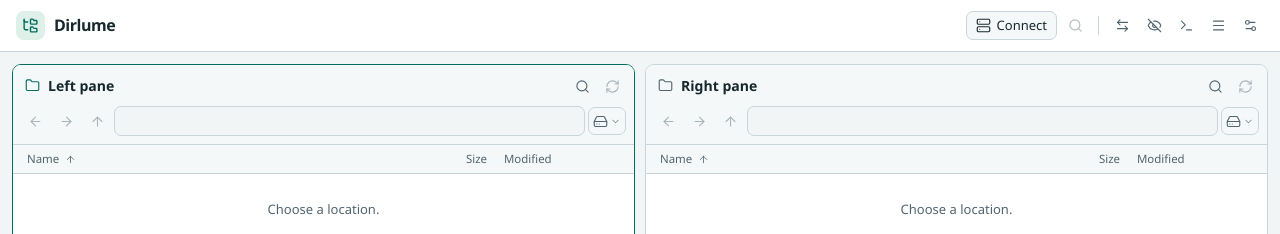
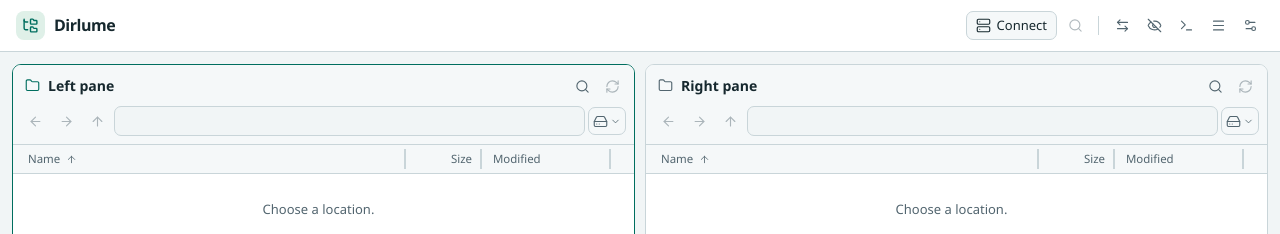
Before and after one commit to agrynco/dirlume, a React (Vite) app: page / in a window 1280 px wide. Shown: the top 234 px of the page. Built offline with nearby package versions, Linux system fonts and the light colour scheme.

Commit message:
Resize and restore file pane columns

```diff
--- /dev/null
+++ b/src/FileColumns.tsx
@@ -0,0 +1,112 @@
+import { useRef, type CSSProperties, type Ref } from "react";
+import { ArrowDown, ArrowUp } from "lucide-react";
+import { Button } from "./Button";
+import type { PaneState, Side, SortColumn } from "./panes";
+
+const columns = [
+  { key: "name", label: "Name", min: 64 },
+  { key: "size", label: "Size", min: 48 },
+  { key: "modified", label: "Modified", min: 74 },
+] as const;
+const maxWidth = 2400;
+const storageKey = (side: Side) => `dirlume.file-column-widths.${side}`;
+export type ColumnWidths = Partial<Record<SortColumn, number>>;
+
+function clampWidth(width: number, min: number) {
+  return Math.max(min, Math.min(maxWidth, Math.round(width)));
+}
+
+export function readColumnWidths(side: Side): ColumnWidths {
+  try {
+    const saved = JSON.parse(localStorage.getItem(storageKey(side)) ?? "null") as ColumnWidths | null;
+    const widths: ColumnWidths = {};
+    for (const { key, min } of columns) {
+      const width = saved?.[key];
+      if (typeof width === "number" && Number.isFinite(width)) widths[key] = clampWidth(width, min);
+    }
+    return widths;
+  } catch { return {}; }
+}
+
+export function saveColumnWidths(side: Side, widths: ColumnWidths) {
+  try { localStorage.setItem(storageKey(side), JSON.stringify(widths)); } catch { /* The current layout still applies. */ }
+}
+
+export function columnWidthsStyle(widths: ColumnWidths): CSSProperties {
+  const style: Record<string, string> = {};
+  for (const { key } of columns) {
+    if (widths[key] !== undefined) style[`--file-${key}-width`] = `${widths[key]}px`;
+  }
+  return style as CSSProperties;
+}
+
+type Drag = { pointer: number; x: number; width: number; base: ColumnWidths; latest: ColumnWidths | null };
+
+export function FileColumns({ container, widths, sort, onSort, onResize }: {
+  container: Ref<HTMLDivElement>;
+  widths: ColumnWidths;
+  sort: PaneState["sort"];
+  onSort: (column: SortColumn) => void;
+  onResize: (widths: ColumnWidths, persist: boolean) => void;
+}) {
+  const nameColumn = useRef<HTMLDivElement>(null);
+  const drag = useRef<Drag | null>(null);
+
+  function captureWidths(): ColumnWidths {
+    if (widths.name !== undefined || !nameColumn.current) return widths;
+    // Keep Name in place when a neighboring column changes width.
+    return { ...widths, name: clampWidth(nameColumn.current.getBoundingClientRect().width, columns[0].min) };
+  }
+
+  function reset(key: SortColumn) {
+    const next = { ...widths };
+    delete next[key];
+    onResize(next, true);
+  }
+
+  return <div className="file-columns" ref={container}>
+    <div className="file-column-grid">
+      {columns.map(({ key, label, min }) => (
+        <div key={key} ref={key === "name" ? nameColumn : undefined} className={`file-column col-${key}`}>
+          <Button type="button" onClick={() => onSort(key)} title={`Sort by ${label.toLowerCase()}`}>
+            <span>{label}</span>{sort.column === key && (sort.asc ? <ArrowUp /> : <ArrowDown />)}
+          </Button>
+          <div className="file-column-resize" role="separator" aria-orientation="vertical" tabIndex={0}
+            aria-label={`Resize ${label} column`} aria-valuemin={min} aria-valuemax={maxWidth} aria-valuenow={widths[key]}
+            aria-valuetext={widths[key] === undefined ? "Automatic width" : `${widths[key]} pixels`}
+            title={`Resize ${label} column (drag or use the arrow keys, double-click to reset)`}
+            onPointerDown={(event) => {
+              if (event.button !== 0 || drag.current || !event.currentTarget.parentElement) return;
+              event.preventDefault();
+              event.currentTarget.focus({ preventScroll: true });
+              event.currentTarget.setPointerCapture(event.pointerId);
+              drag.current = { pointer: event.pointerId, x: event.clientX,
+                width: event.currentTarget.parentElement.getBoundingClientRect().width, base: captureWidths(), latest: null };
+            }}
+            onPointerMove={(event) => {
+              const start = drag.current;
+              if (!start || start.pointer !== event.pointerId || !event.currentTarget.hasPointerCapture(event.pointerId)) return;
+              const width = clampWidth(start.width + event.clientX - start.x, min);
+              if (width === (start.latest?.[key] ?? Math.round(start.width))) return;
+              start.latest = { ...start.base, [key]: width };
+              onResize(start.latest, false);
+            }}
+            onLostPointerCapture={(event) => {
+              const start = drag.current;
+              if (!start || start.pointer !== event.pointerId) return;
+              drag.current = null;
+              if (start.latest) onResize(start.latest, true);
+            }}
+            onDoubleClick={() => reset(key)}
+            onKeyDown={(event) => {
+              if (event.altKey || event.ctrlKey || event.metaKey || event.shiftKey ||
+                  (event.key !== "ArrowLeft" && event.key !== "ArrowRight")) return;
+              event.preventDefault();
+              const width = event.currentTarget.parentElement!.getBoundingClientRect().width;
+              onResize({ ...captureWidths(), [key]: clampWidth(width + (event.key === "ArrowLeft" ? -8 : 8), min) }, true);
+            }} />
+        </div>
+      ))}
+    </div>
+  </div>;
+}
--- a/src/Pane.tsx
+++ b/src/Pane.tsx
@@ -2,7 +2,7 @@ import { Button } from "./Button";
 import { AddressField } from "./AddressField";
 import { useEffect, useLayoutEffect, useMemo, useRef, useState } from "react";
 import {
-  ArrowDown, ArrowLeft, ArrowRight, ArrowUp, ArrowUpRight, ChevronDown, File, Folder,
+  ArrowLeft, ArrowRight, ArrowUp, ArrowUpRight, ChevronDown, File, Folder,
   Activity, HardDrive, Link2, LoaderCircle, RefreshCw, Search, Server, X,
 } from "lucide-react";
 import { api, folderLabel, placePath, windowsClient, type Entry, type QuickLocation } from "./api";
@@ -13,6 +13,7 @@ import { fileIconKey, useWindowsIcons } from "./useWindowsIcons";
 import { eventShortcut, showShortcut } from "./preferences";
 import { useFontZoom } from "./useFontZoom";
 import { viewFontStyle, type ZoomViewFont } from "./viewFonts";
+import { columnWidthsStyle, FileColumns, readColumnWidths, saveColumnWidths } from "./FileColumns";
 
 interface PaneProps {
   side: Side;
@@ -48,8 +49,6 @@ interface PaneProps {
   onContext: (entry?: Entry) => void;
 }
 
-const columns = [{ key: "name", label: "Name" }, { key: "size", label: "Size" }, { key: "modified", label: "Modified" }] as const;
-
 export function Pane({ side, active, showHidden, pane, entries, locations, activate, onRow, onQuickMatch, onOpen, onPath,
   onHistory, onParent, onRefresh, onFilter, onSort, onRemote, onFtp, ftpShortcut, zoomShortcut, fontSize, onZoom, onCloseResults, onRevealResult,
   onStartDrag, onEndDrag, canDrop, onDrop, processView, onProcesses, onContext }: PaneProps) {
@@ -64,6 +63,8 @@ export function Pane({ side, active, showHidden, pane, entries, locations, activ
   const locationsBox = useRef<HTMLDivElement>(null);
   const locationsButton = useRef<HTMLButtonElement>(null);
   const list = useRef<HTMLDivElement>(null);
+  const columnHeader = useRef<HTMLDivElement>(null);
+  const [columnWidths, setColumnWidths] = useState(() => readColumnWidths(side));
   const rowProbe = useRef<HTMLDivElement>(null);
   const filterField = useRef<HTMLInputElement>(null);
   const selected = entries.length ? Math.max(0, entries.findIndex((entry) => entry.name === pane.selected)) : -1;
@@ -172,7 +173,7 @@ export function Pane({ side, active, showHidden, pane, entries, locations, activ
   const complete = marked.every((entry) => entry.directory ? pane.sizes.get(entry.name)?.incomplete === false : entry.size !== null);
   const markedBytes = marked.reduce((bytes, entry) => bytes + (pane.sizes.get(entry.name)?.bytes ?? entry.size ?? 0), 0);
   return (
-    <section ref={section} id={`${side}-pane`} style={viewFontStyle(fontSize)}
+    <section ref={section} id={`${side}-pane`} style={{ ...viewFontStyle(fontSize), ...columnWidthsStyle(columnWidths) }}
       className={`pane${active ? " active" : ""}${dragOver ? " drop-target" : ""}`} aria-label={`${side} pane`}
       onPointerDown={activate} onFocus={activate} onContextMenu={(event) => {
         if (processView || !(event.target instanceof HTMLElement) || event.target.closest("input, select, textarea, dialog")) return;
@@ -284,18 +285,18 @@ export function Pane({ side, active, showHidden, pane, entries, locations, activ
           <Button className="icon-button" aria-label="Close filter" onClick={() => { setFilterOpen(false); onFilter(""); list.current?.focus(); }}><X /></Button>
         </label>
       )}
-      <div className="file-columns">
-        {columns.map(({ key, label }) => (
-          <Button key={key} type="button" className={`col-${key}`} onClick={() => onSort(key)} title={`Sort by ${label.toLowerCase()}`}>
-            {label}{pane.sort.column === key && (pane.sort.asc ? <ArrowUp /> : <ArrowDown />)}
-          </Button>
-        ))}
-      </div>
+      <FileColumns container={columnHeader} widths={columnWidths} sort={pane.sort} onSort={onSort}
+        onResize={(widths, persist) => {
+          setColumnWidths(widths);
+          if (persist) saveColumnWidths(side, widths);
+        }} />
       <div id={`${side}-files`} ref={list} className={search ? "file-list result-list" : "file-list"} role="listbox" aria-label={`${side} files`}
-        onScroll={search ? (event) => {
+        onScroll={(event) => {
+          if (columnHeader.current) columnHeader.current.scrollLeft = event.currentTarget.scrollLeft;
+          if (!search) return;
           const top = event.currentTarget.scrollTop;
           setViewport((previous) => ({ ...previous, top }));
-        } : undefined}
+        }}
         aria-multiselectable="true" aria-busy={pane.loading}
         aria-activedescendant={selected >= start && selected < end ? `${side}-file-${selected}` : undefined} tabIndex={0}>
         {search && <>
--- a/src/styles.css
+++ b/src/styles.css
@@ -57,7 +57,9 @@
   --mono: "Cascadia Mono", "SFMono-Regular", "Liberation Mono", monospace;
   --mono-size: 13px;
   --markdown-font: var(--ui-font);
-  --file-grid: minmax(95px, 1fr) 76px 133px;
+  --file-name-default: 95px;
+  --file-size-default: 76px;
+  --file-modified-default: 133px;
 }
 
 [data-theme="light"] {
@@ -278,18 +280,34 @@ input[type=checkbox] { accent-color: var(--accent-fill); align-self: center; }
 .location-popup button { width: 100%; justify-content: flex-start; }
 .pane-filter { display: flex; align-items: center; gap: 7px; border-top: 1px solid var(--line); padding: 4px 8px 4px 12px; color: var(--muted); }
 .pane-filter input { width: 100%; min-height: 28px; padding-block: 3px; }
-.file-columns, .file-row { display: grid; grid-template-columns: var(--file-grid); align-items: center; }
+.file-column-grid, .file-row {
+  --file-size-track: var(--file-size-width, var(--file-size-default));
+  --file-modified-track: var(--file-modified-width, var(--file-modified-default));
+  display: grid;
+  grid-template-columns: var(--file-name-width, minmax(var(--file-name-default), 1fr)) var(--file-size-track) var(--file-modified-track);
+  min-width: calc(var(--file-name-width, var(--file-name-default)) + var(--file-size-track) + var(--file-modified-track) + 10px);
+  align-items: center;
+}
 .file-columns {
   border-block: 1px solid var(--line);
   background: var(--raised);
-  padding-inline: 9px;
+  padding-inline: 5px;
   color: var(--muted);
+  overflow: hidden;
 }
-.file-columns button { justify-content: flex-start; padding: 3px 4px; border-radius: 3px; font-size: .88em; }
-.file-columns button.col-size { justify-content: flex-end; }
-.file-columns button.col-modified { padding-inline-start: 11px; }
+.file-column-grid { padding-inline: 5px; }
+.file-column { position: relative; min-width: 0; }
+.file-columns button { width: 100%; min-width: 0; justify-content: flex-start; padding: 3px 8px 3px 4px; border-radius: 3px; font-size: .88em; }
+.file-columns button span { overflow: hidden; text-overflow: ellipsis; }
+.file-columns .col-size button { justify-content: flex-end; }
+.file-columns .col-modified button { padding-inline-start: 11px; }
 .file-columns svg { width: 11px; height: 11px; }
-.file-list { flex: 1; min-height: 0; overflow: auto; scrollbar-width: thin; padding: 4px 5px; }
+.file-column-resize { position: absolute; z-index: 1; inset: 0 -4px 0 auto; width: 8px; cursor: col-resize; touch-action: none; }
+.file-column:last-child .file-column-resize { right: 0; }
+.file-column-resize::after { content: ""; position: absolute; inset: 4px 3px; background: var(--line); }
+.file-column-resize:is(:hover, :active, :focus-visible)::after { background: var(--accent); }
+.file-columns, .file-list { scrollbar-width: thin; scrollbar-gutter: stable; }
+.file-list { flex: 1; min-height: 0; overflow: auto; padding: 4px 5px; }
 .file-list:focus-visible { outline-offset: -2px; outline-width: 1px; }
 .result-list { position: relative; overflow-anchor: none; }
 .result-list .file-row, .result-row-probe { height: max(29px, calc(1.45em + 6px)); }
@@ -650,14 +668,14 @@ button.color-swatch {
 .diff-row.added span:last-child, .diff-row.changed span:last-child { background: var(--added); }
 .diff-row.current { outline: 1px solid var(--accent); outline-offset: -1px; }
 
-@media (max-width: 900px) { :root { --file-grid: minmax(88px, 1fr) 63px 106px; } .actionbar { gap: 4px; } .actionbar button { padding-inline: 6px; } }
-@media (max-width: 760px) { :root { --file-grid: minmax(75px, 1fr) 55px 87px; } .workspace { padding-inline: 8px; } .file-date { padding-left: 5px; } .file-columns button.col-modified { padding-inline-start: 5px; } }
+@media (max-width: 900px) { :root { --file-name-default: 88px; --file-size-default: 63px; --file-modified-default: 106px; } .actionbar { gap: 4px; } .actionbar button { padding-inline: 6px; } }
+@media (max-width: 760px) { :root { --file-name-default: 75px; --file-size-default: 55px; --file-modified-default: 87px; } .workspace { padding-inline: 8px; } .file-date { padding-left: 5px; } .file-columns .col-modified button { padding-inline-start: 5px; } }
 @container (max-width: 310px) {
-  .file-columns, .file-row { grid-template-columns: minmax(0, 1fr) 62px; }
+  .file-column-grid, .file-row { --file-size-default: 62px; --file-modified-track: 0px; }
   .file-date, .col-modified { display: none; }
 }
 @container (max-width: 200px) {
-  .file-columns, .file-row { grid-template-columns: minmax(0, 1fr); }
+  .file-column-grid, .file-row { --file-size-track: 0px; }
   .file-size, .col-size { display: none; }
 }
 @media (prefers-reduced-motion: reduce) { .spin { animation: none; } }
```
Also changed, not shown: scripts/desktop-smoke.mjs (+39 -0 lines), 2 other files (tests, documents, lock files or other folders).
